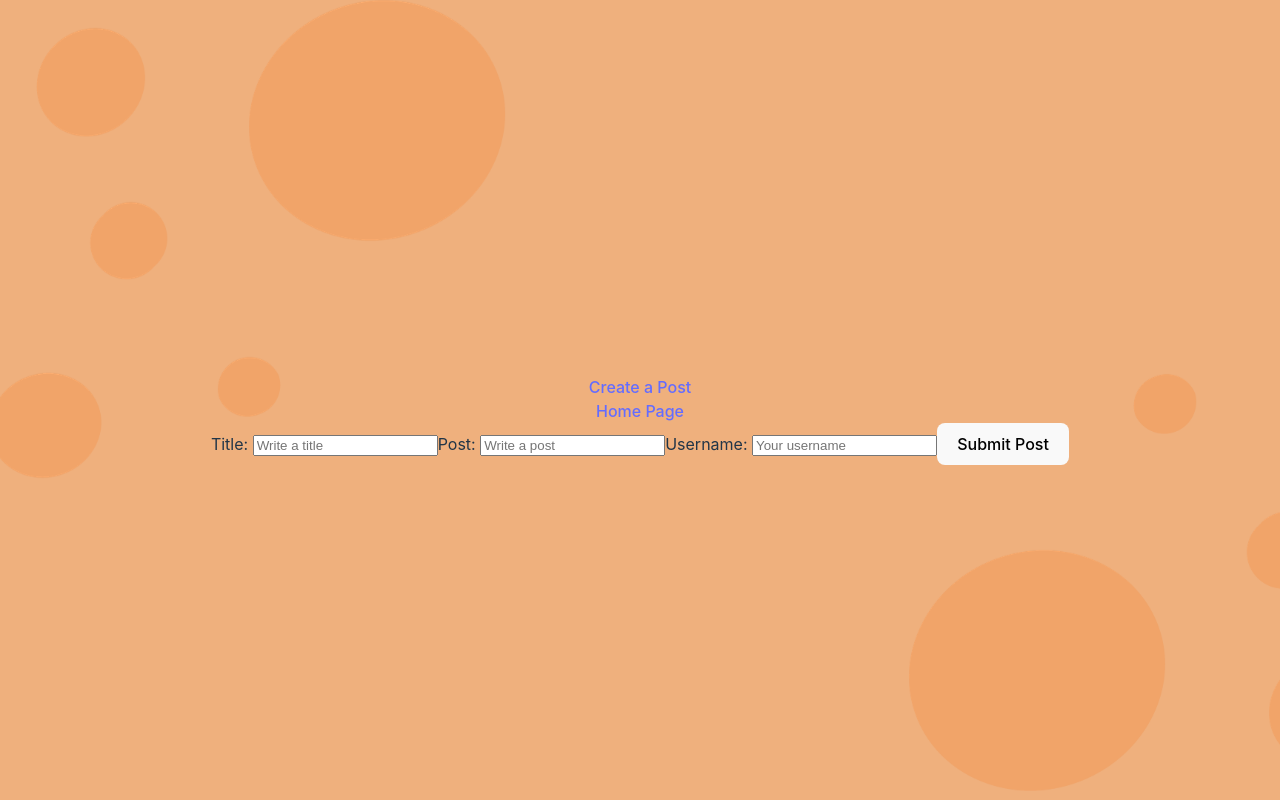
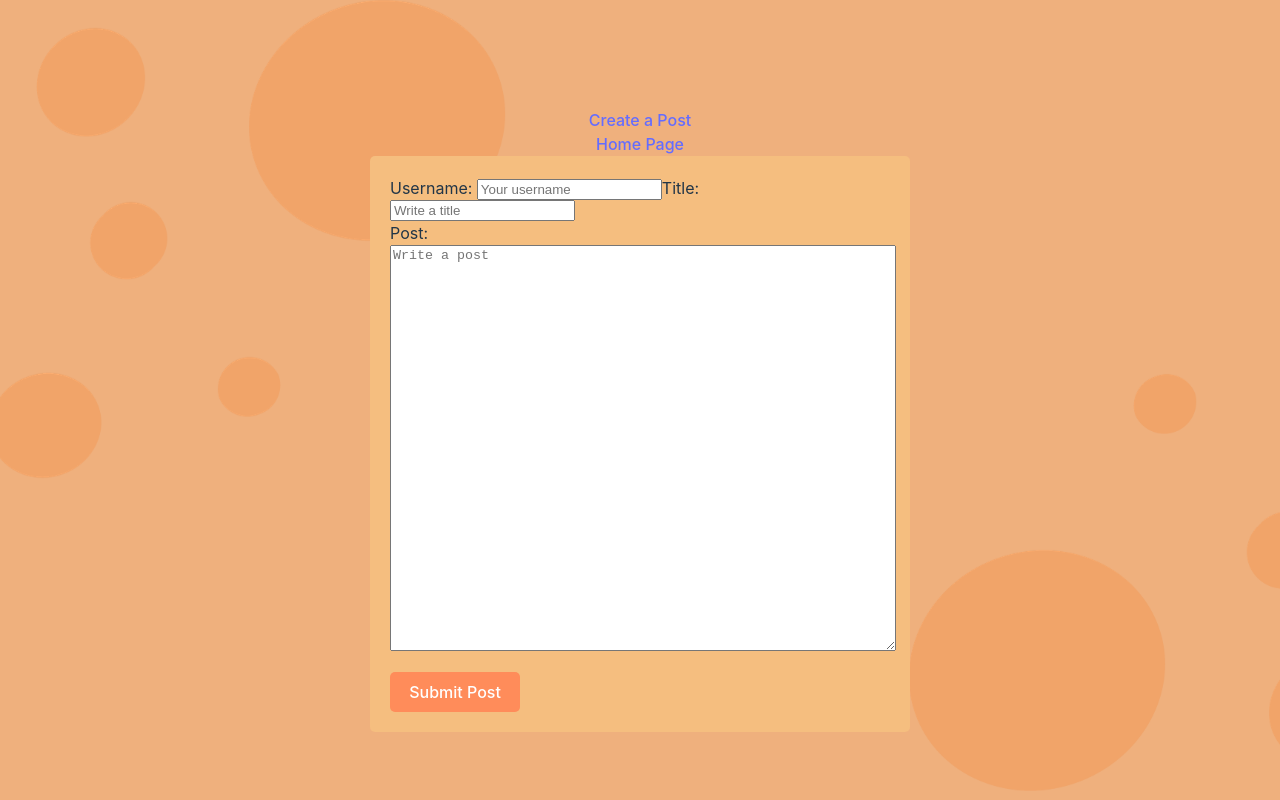
Before and after one commit to FeliciaMM/Thesis-Code, a React (Vite) app in the folder client/: page /createpost in a window 1280 px wide. Built offline with nearby package versions, Linux system fonts and the light colour scheme.

Commit message:
Niste css

```diff
--- a/client/src/App.css
+++ b/client/src/App.css
@@ -62,3 +62,58 @@ body {
   border-bottom-left-radius: 10px;
   border-bottom-right-radius: 10px;
 }
+
+
+.createPostPage {
+  font-family: Arial, Helvetica, sans-serif;
+  width: 100vw;
+  height: 70vh;
+  display: flex;
+  justify-content: center;
+  align-items: center;
+}
+.createPostContainer {
+  display: flex;
+  flex-direction: column;
+  justify-content: center;
+  width: 500px;
+  height: auto;
+  padding: 20px;
+
+  border-radius: 5px;
+  background-color: rgb(245, 190, 127);
+
+}
+
+#inputTitle{
+  display: flex;
+
+}
+
+#inputUsername  #labelUsername{
+  display: flex;
+}
+
+
+#inputText {
+  width: 500px;
+  height: 400px;
+}
+
+.createPostContainer button {
+  margin-top: 15px;
+  height: 40px;
+  border: none;
+  background-color: rgb(255, 140, 90);
+  border-radius: 5px;
+  color: white;
+}
+
+.createPostContainer button:hover {
+  cursor: pointer;
+  background-color: rgb(255, 110, 70);
+}
+
+span {
+  color: red;
+}
--- a/client/src/pages/CreatePost.jsx
+++ b/client/src/pages/CreatePost.jsx
@@ -13,7 +13,7 @@ function CreatePost() {
 
     const validationSchema=Yup.object().shape({
         title: Yup.string().required(),
-        text: Yup.string().required(),
+        text: Yup.string().required().max(5000),
         username: Yup.string().min(3).max(20).required()
     })
 
@@ -27,28 +27,27 @@ function CreatePost() {
     <div className='createPostContainer'>
         <Formik initialValues={initialValues} onSubmit={onSubmit} validationSchema={validationSchema}>
         <Form>
-            <label>Title: </label>
+            <label id='labelUsername'>Username: </label>
+            <ErrorMessage name="username" component ="span"/>
+            <Field
+            id="inputUsername"
+            name="username"
+            placeholder="Your username"
+            />
+            <label id='labelTitle'>Title: </label>
             <ErrorMessage name="title" component ="span"/>
             <Field
-            id="inputCreatePost"
+            id="inputTitle"
             name="title"
             placeholder="Write a title"
             />
-            <label>Post: </label>
+            <label id='labelText'>Post: </label>
             <ErrorMessage name="text" component ="span"/>
-            <Field
-            id="inputCreatePost"
+            <Field  as="textarea"
+            id="inputText"
             name="text"
             placeholder="Write a post"
             />
-            <label>Username: </label>
-            <ErrorMessage name="username" component ="span"/>
-            <Field
-            id="inputCreatePost"
-            name="username"
-            placeholder="Your username"
-            />
-
             <button type="submit"> Submit Post</button>
         </Form>
         </Formik>
```
